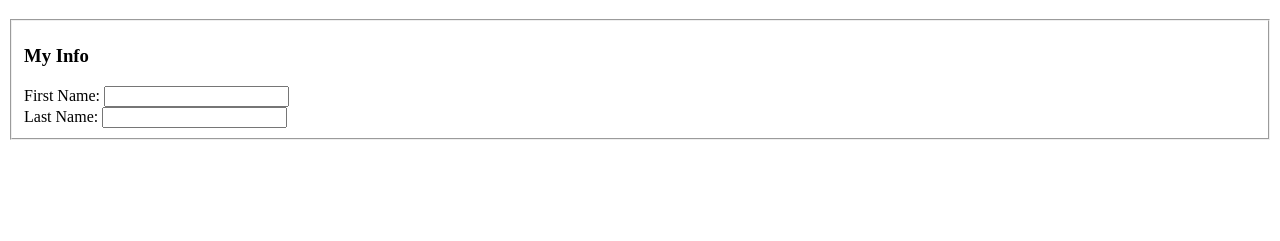
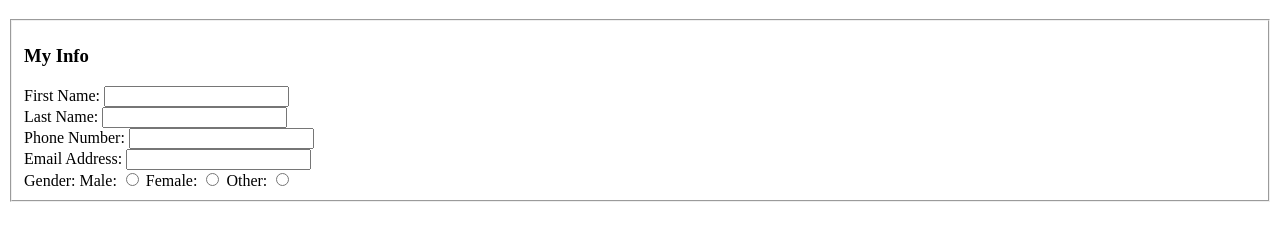
Before and after one commit to aros14/lab4, a plain HTML site: page index.html in a window 1280 px wide. Shown: the part 61-302 px from the top of the page. Drawn offline with Linux system fonts and the light colour scheme.

Commit message:
trying out the radio input

```diff
--- a/index.html
+++ b/index.html
@@ -11,6 +11,13 @@
 			<h3>My Info</h3>
 			<div><label>First Name: <input type="text" name="first_name_field" ></label></div>
 			<div><label>Last Name: <input type="text" name="last_name_field" ></label><div>
+			<div><label>Phone Number: <input type="text" name="phone_field" ></label><div>
+			<div><label>Email Address: <input type="text" name="email_field" ></label><div>
+			<div><label>Gender:</label>
+				<label>Male: <input type="radio" name="gender_field" value="male"></label>
+				<label>Female: <input type="radio" name="gender_field" value="female"></label>
+				<label>Other: <input type="radio" name="gender_field" value="other"></label>
+			</div>
 		</fieldset>
 	</form>
 </body>
```
